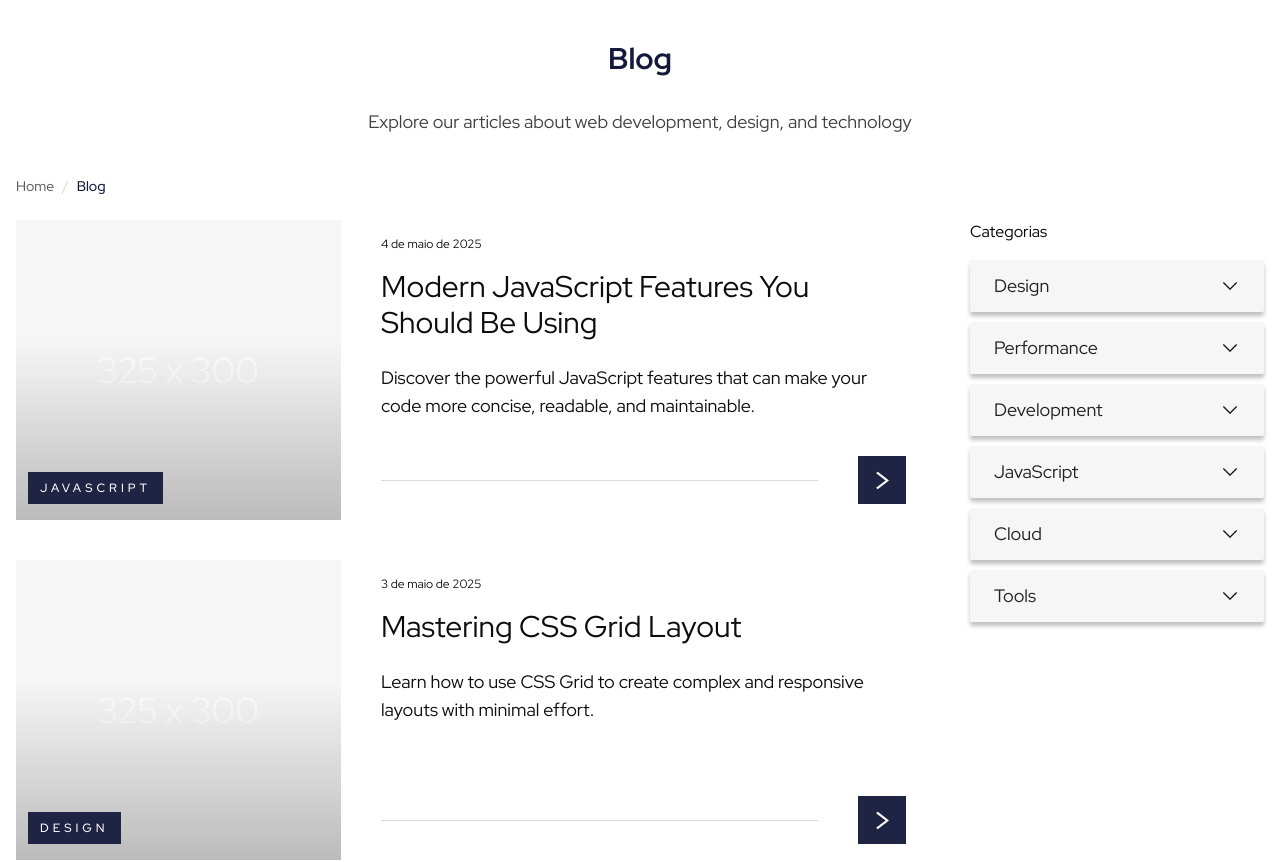
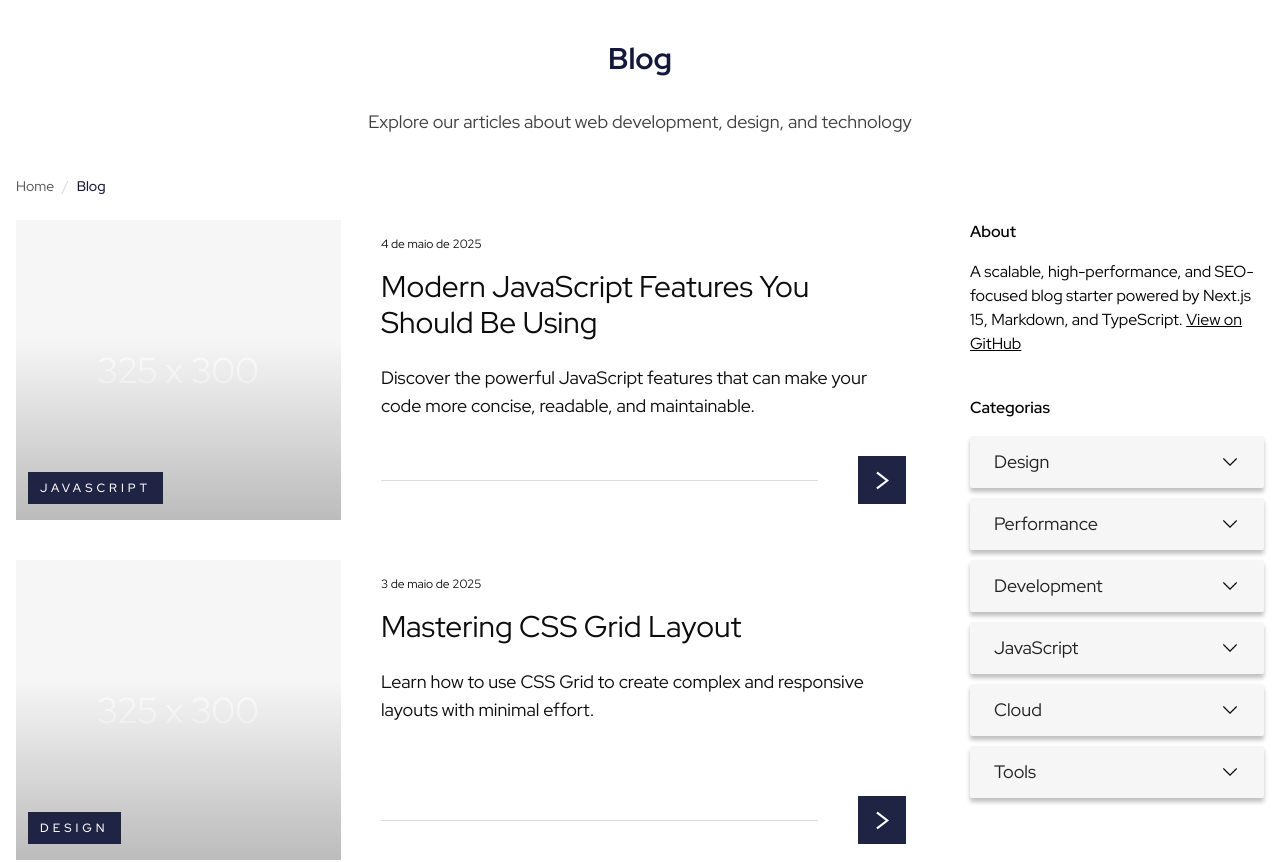
Before and after one commit to victornns/nextjs-markdown-blog-starter, a Next.js app: page /blog in a window 1280 px wide. Shown: the top 862 px of the page. Built offline with nearby package versions, Linux system fonts and the light colour scheme.

Commit message:
docs: add about content

```diff
--- a/src/app/blog/_components/CategoryList.tsx
+++ b/src/app/blog/_components/CategoryList.tsx
@@ -20,7 +20,7 @@ export default function CategoryList({ data }: CategoryListProps) {
   return (
     <div className="">
       <div className="flex flex-row sm:items-center gap-2 justify-between mb-4">
-        <p>Categorias</p>
+        <p className="font-semibold">Categorias</p>
         <Link href="/blog" className={`${pathname === "/blog" ? "hidden" : ""} uppercase text-gray-500 underline text-xs font-medium`}>
           Ver todos
         </Link>
--- a/src/app/blog/page.tsx
+++ b/src/app/blog/page.tsx
@@ -56,6 +56,15 @@ export default async function BlogPage({ searchParams }: PageProps) {
         </div>
 
         <div className="lg:col-span-1">
+          <div className="mb-10">
+            <p className="font-semibold mb-4">About</p>
+            <p>
+              A scalable, high-performance, and SEO-focused blog starter powered by Next.js 15, Markdown, and TypeScript.{" "}
+              <a href="https://github.com/victornns/nextjs-markdown-blog-starter" target="_blank" rel="noopener noreferrer" className="text-primary-600 hover:text-primary-700 underline">
+                View on GitHub
+              </a>
+            </p>
+          </div>
           <Sidebar />
         </div>
       </div>
```
